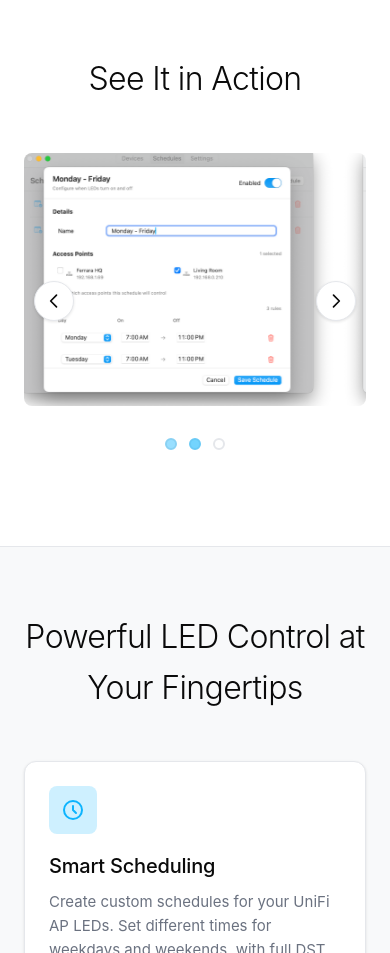
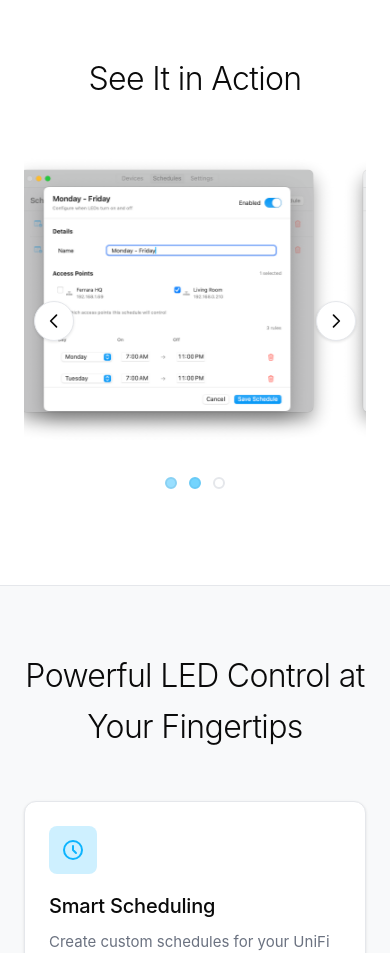
Before and after one commit to joshferrara/UniGlo, a website: page index.html in a window 390 px wide. Shown: the part 2180-3133 px from the top of the page. Drawn offline with Linux system fonts and the light colour scheme.

Commit message:
fix: update carousel styles for improved responsiveness
- Change carousel overflow to visible to enhance visibility of slides.
- Remove fixed aspect ratio on mobile to prevent image clipping.
- Adjust carousel image properties for better fit and display.

```diff
--- a/index.html
+++ b/index.html
@@ -612,20 +612,29 @@
         }
 
         .carousel {
-          overflow: hidden;
+          overflow: visible;
         }
 
         .carousel-container {
           border-radius: 0.5rem;
+          /* Remove fixed aspect ratio on mobile to prevent clipping */
+          aspect-ratio: auto;
+          height: auto;
+        }
+
+        .carousel-track {
+          height: auto;
         }
 
         .carousel-slide {
-          overflow: hidden;
+          overflow: visible;
+          height: auto;
         }
 
         .carousel-image {
-          max-width: 100%;
+          width: 100%;
           height: auto;
+          object-fit: contain;
         }
 
         .carousel-btn-prev {
```
